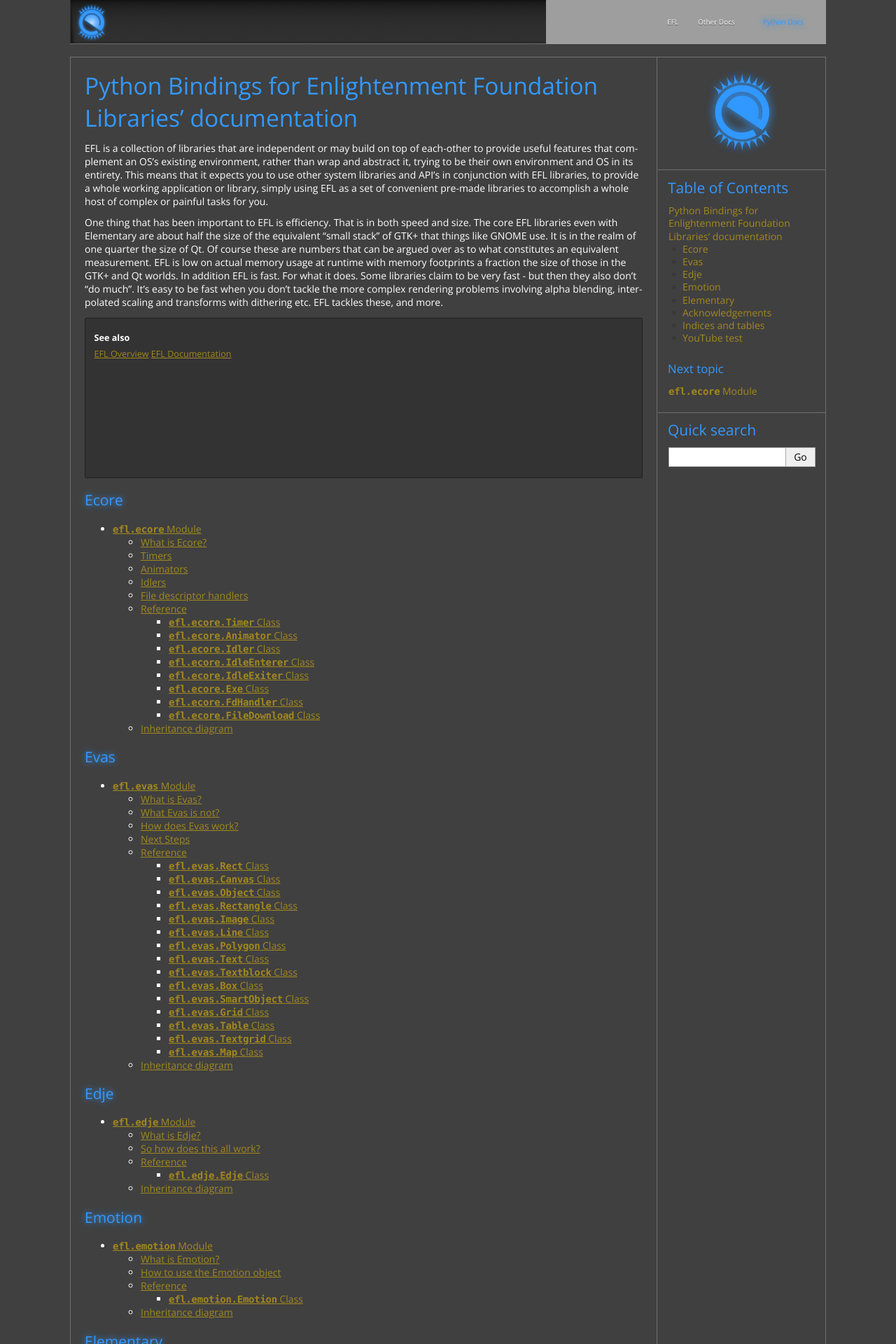
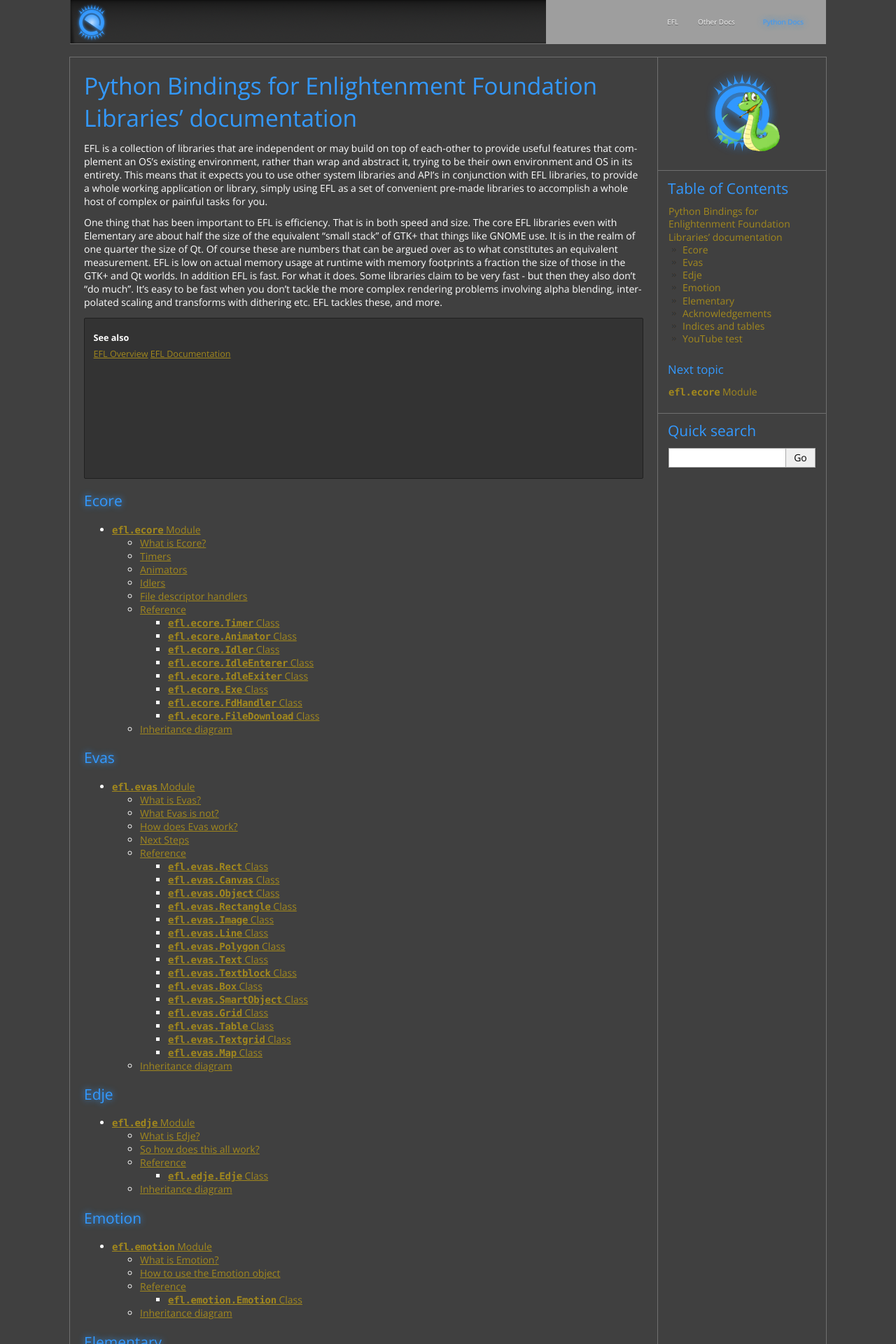
Before and after one commit to DaveMDS/python-efl, a Sphinx documentation site: the page built from doc/index.rst, in a window 1280 px wide. Shown: the top 1920 px of the page at 70% size. Built offline with Sphinx 7.4.7, drawn with Linux system fonts in a browser that asks for light colours; grey boxes are pictures that could not be loaded.

Commit message:
Python-EFL: docs dark theme improvement
 * redone main layout to let the footer expand
 * trying an icon for efl+python...let see

```diff
--- a/doc/themes/efldoc/layout.html
+++ b/doc/themes/efldoc/layout.html
@@ -54,6 +53,7 @@
       });
     </script>
 {%- endif %}
+
 {% endblock %}
 
 
@@ -61,7 +61,6 @@
         <li><a href="{{ pathto('index') }}">Home</a>&nbsp;|</li>
        <!-- <li><a href="{{ pathto('contents') }}">Documentation</a> &raquo;</li>-->
 {% endblock %}
-
 
 {% block header %}
 <div class="pageheader">
@@ -74,6 +73,25 @@
 </div>
 {% endblock %}
 
+{%- block content %}
+    <div class="document">
+  {%- block document %}
+      {{ sidebar() }}
+      <div class="documentwrapper">
+      {%- if render_sidebar %}
+        <div class="bodywrapper">
+      {%- endif %}
+          <div class="body">
+            {% block body %} {% endblock %}
+          </div>
+      {%- if render_sidebar %}
+        </div>
+      {%- endif %}
+      </div>
+  {%- endblock %}
+      <div class="clearer"></div>
+    </div>
+{%- endblock %}
 
 {%- block footer %}
 <div class="footer">
--- a/doc/themes/efldoc/static/efl.css
+++ b/doc/themes/efldoc/static/efl.css
@@ -30,17 +30,15 @@
     background-color: rgb(64,64,64); /* */
     color: white; /*black*/
     padding: 0;
-    /* border-right: 1px solid rgb(111,111,111); 0a507a */
-    /* border-left: 1px solid rgb(111,111,111); 0a507a */
-
-    margin: 0 auto;
-    min-width: 780px;
-    max-width: 1080px;
+    margin: 0;
 }
 
 .pageheader {
     background: url("header_menu_background.png") repeat scroll 0% 0% transparent;
-    margin-bottom: 18px;
+    width: 90%;
+    margin: 0 auto 18px auto;
+    min-width: 750px;
+    max-width: 1080px;
 }
 
 .pageheader ul {
@@ -50,6 +48,7 @@
     height: 63px;
     padding-right: 18px;
     background: url("header_menu_background_last.png") no-repeat scroll right center transparent;
+
 }
 
 .pageheader li {
@@ -58,7 +57,6 @@
 
 .pageheader li a {
     display: inline-block;
-
 }
 
 .pageheader li a span {
@@ -90,22 +88,29 @@
 div.document {
    /* background-color: white; */
     text-align: left;
-    border: 1px solid rgb(111,111,111); /* */
+    border: 1px solid rgb(111,111,111);
+    width: 90%;
+    margin: 0 auto;
+    min-width: 780px;
+    max-width: 1080px;
 }
 
 div.bodywrapper {
-    margin: 0 240px 0 0;
+    margin-right: 240px;
     border-right: 1px solid rgb(111,111,111); /*#0a507a*/
 }
 
 div.body {
-    margin: 0;
     padding: 0.5em 20px 20px 20px;
 }
 
 div.related {
     font-size: 1em;
     color: white;
+    width: 90%;
+    margin: 0 auto;
+    min-width: 780px;
+    max-width: 1080px;
 }
 
 div.related ul {
@@ -148,6 +153,7 @@
     top: 0px;
 */
     padding: 0;
+
 }
 
 div.sphinxsidebar {
```
Also changed, not shown: other parts of doc/themes/efldoc/layout.html (+2 -3 lines), doc/images/logo.png, doc/images/logo_plain.png (added).
